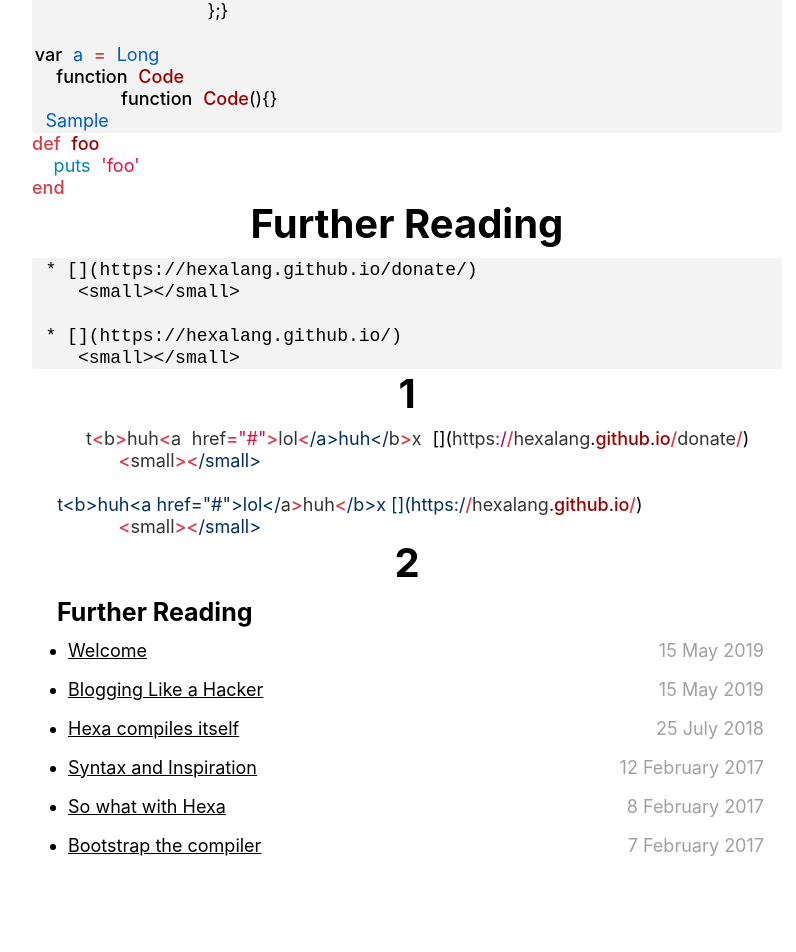
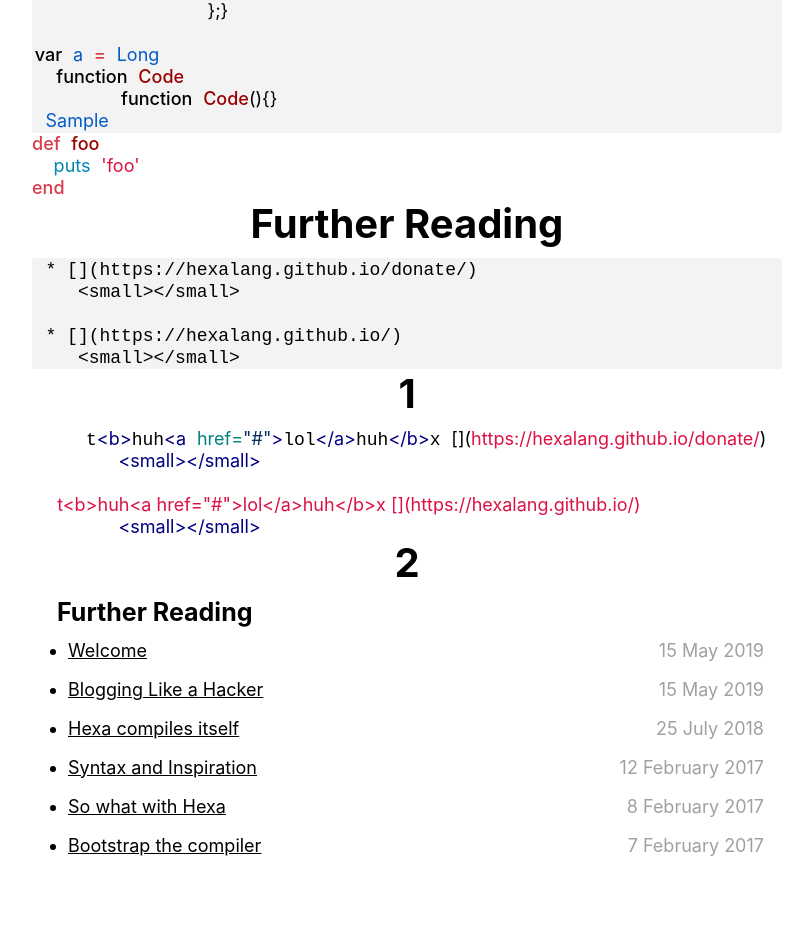
Before and after one commit to hexalang/hexalang.github.io, a Jekyll site: the page built from _blog/Test.md, in a window 1280 px wide. Shown: the part 935-1887 px from the top of the page, without its empty margins (233-1029 px from the left). Built offline with Jekyll 4.4.1, drawn with Linux system fonts in a browser that asks for light colours; emoji names are drawn with the system emoji font.

Commit message:
Update Test.md

```diff
--- a/_blog/Test.md
+++ b/_blog/Test.md
@@ -53,7 +53,7 @@ end
 
 ## 1
 
-{% highlight ruby %}
+{% highlight markdown %}
 {% for p in site.pages %}
      t<b>huh<a href="#">lol</a>huh</b>x [{{ p.title }}]({{ p.url | absolute_url }})
         <small>{{ p.excerpt }}</small>
```
